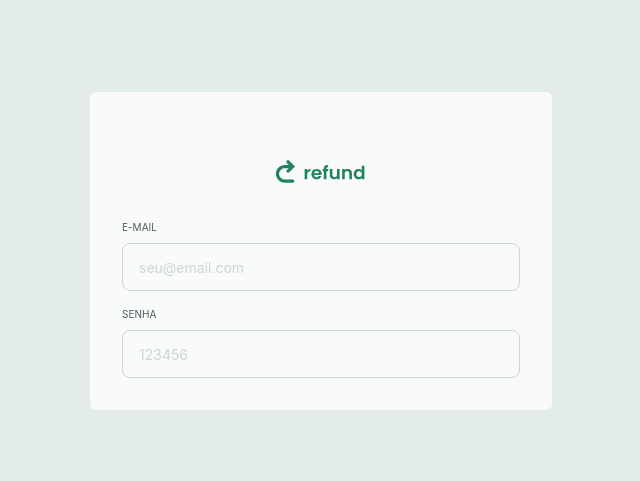
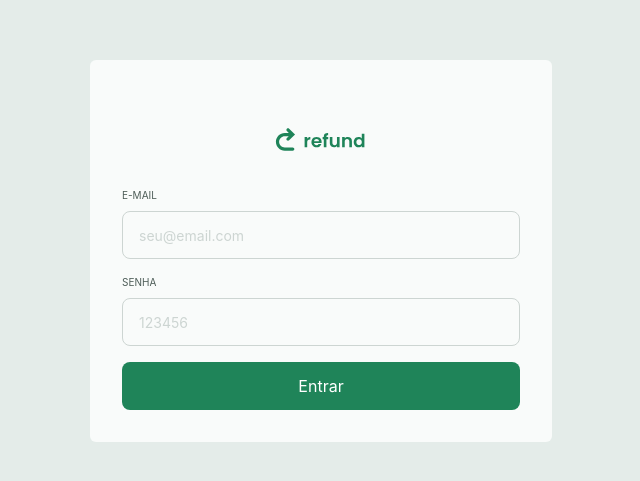
Before and after one commit to thamiressarges/refund, a React (Vite) app: page / in a window 1280 px wide. Shown: the part 149-630 px from the top of the page, without its empty margins (319-959 px from the left). Built offline with nearby package versions, Linux system fonts and the light colour scheme.

Commit message:
feat: cria componente de botão reutilizável e adiciona botão de entrada à tela de login

```diff
--- /dev/null
+++ b/src/components/Button.tsx
@@ -0,0 +1,16 @@
+type Props = React.ComponentProps<'button'> & {
+    isLoading?: boolean
+}
+
+export function Button({children, isLoading, type='button', ...rest}:Props){
+    return (
+        <button
+            type={type}
+            disabled={isLoading}
+            {...rest}
+            className="flex items-center justify-center bg-green-100 rounded-lg text-white cursor-pointer hover:bg-green-200 transition ease-linear disabled:opacity-50 disabled:cursor-progress h-12"
+            >
+        {children}
+    </button>
+)
+}
--- a/src/pages/SignIn.tsx
+++ b/src/pages/SignIn.tsx
@@ -1,8 +1,11 @@
+import { Button } from "../components/Button";
 import { Input } from "../components/Input";
 
 export function SignIn(){
     return <form className="w-full flex flex-col gap-4">
         <Input required legend="E-mail" type="email" placeholder="seu@email.com"/>
         <Input required legend="Senha" type="password" placeholder="123456"/>
+
+        <Button>Entrar</Button>
     </form>
 }
```
